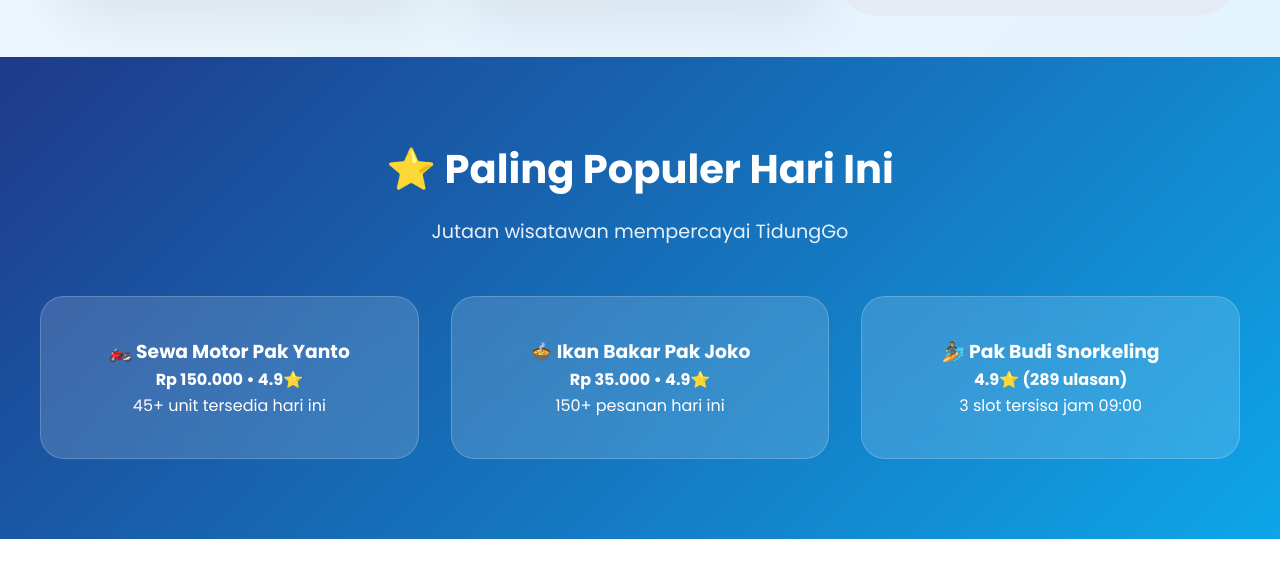
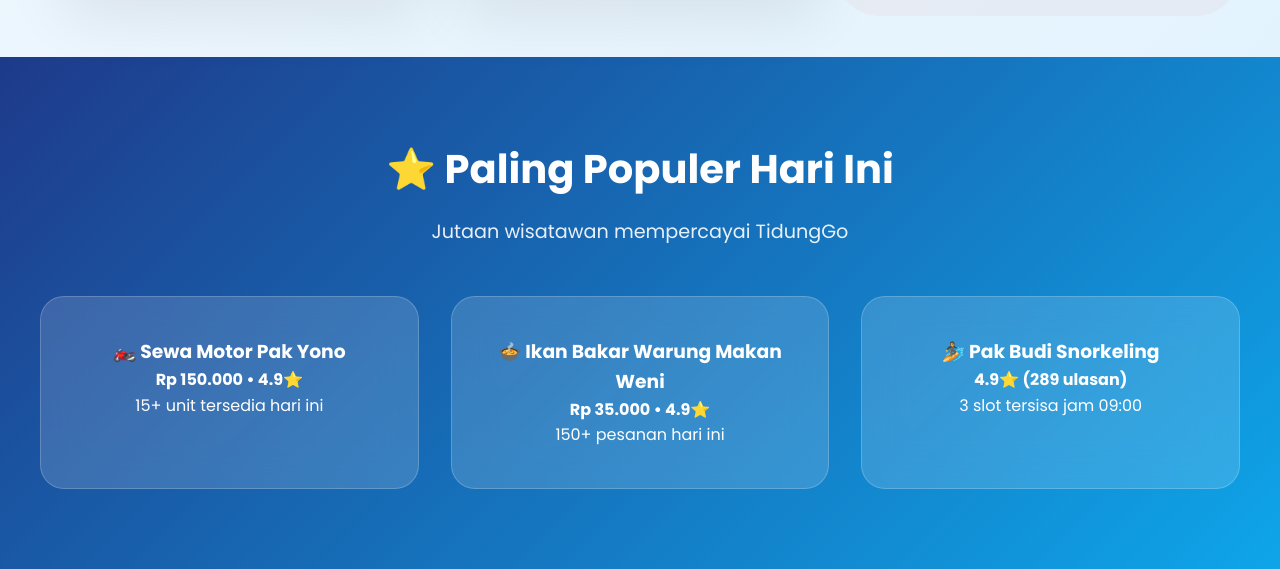
Before and after one commit to couseallweknow/TidungGO.com, a plain HTML site: page index.html in a window 1280 px wide. Shown: the part 1870-2439 px from the top of the page. Before the commit the page ends 2409 px from the top, so only its background shows below. Drawn offline with Linux system fonts and the light colour scheme.

Commit message:
Update index.html

```diff
--- a/index.html
+++ b/index.html
@@ -480,11 +480,11 @@
             <p class="popular-subtitle">Jutaan wisatawan mempercayai TidungGo</p>
             <div class="popular-grid">
                 <div class="popular-card">
-                    <h3>🏍️ Sewa Motor Pak Yanto</h3>
-                    <p><strong>Rp 150.000 • 4.9⭐</strong><br>45+ unit tersedia hari ini</p>
+                    <h3>🏍️ Sewa Motor Pak Yono</h3>
+                    <p><strong>Rp 150.000 • 4.9⭐</strong><br>15+ unit tersedia hari ini</p>
                 </div>
                 <div class="popular-card">
-                    <h3>🍲 Ikan Bakar Pak Joko</h3>
+                    <h3>🍲 Ikan Bakar Warung Makan Weni</h3>
                     <p><strong>Rp 35.000 • 4.9⭐</strong><br>150+ pesanan hari ini</p>
                 </div>
                 <div class="popular-card">
@@ -502,14 +502,14 @@
 
     <!-- WhatsApp Script -->
     <script>
-        const ADMIN_PHONE = "6285710748810"; // +62 85710748810 (format WhatsApp)
+        const ADMIN_PHONE = "6281291674473"; // +62 81291674473 (format WhatsApp)
 
         function orderWhatsApp(service) {
             let message = "";
 
             switch(service) {
                 case 'ojek':
-                    message = "🏍️ *PESAN OJKE TIDUNGGO*\n\nHalo Admin! Saya mau pesan Ojek:\n📍 Lokasi sekarang: \n📍 Tujuan: \n⏰ Jam: \n👥 Jumlah orang: (Max 4 orang)\n\nMohon info estimasi harga & driver terdekat!";
+                    message = "🏍️ *PESAN OJEK TIDUNGGO*\n\nHalo Admin! Saya mau pesan Ojek:\n📍 Lokasi sekarang: \n📍 Tujuan: \n⏰ Jam: \n👥 Jumlah orang: (Max 4 orang)\n\nMohon info estimasi harga & driver terdekat!";
                     break;
                 case 'motor':
                     message = "🏍️ *SEWA MOTOR TIDUNGGO*\n\nHalo Admin! Mau sewa motor:\n📅 Tanggal:\n⏰ Jam ambil:\n👥 Jumlah unit:\n💰 Rp 150K/hari (termasuk helm)\n\nMotor matic tersedia?";
```
